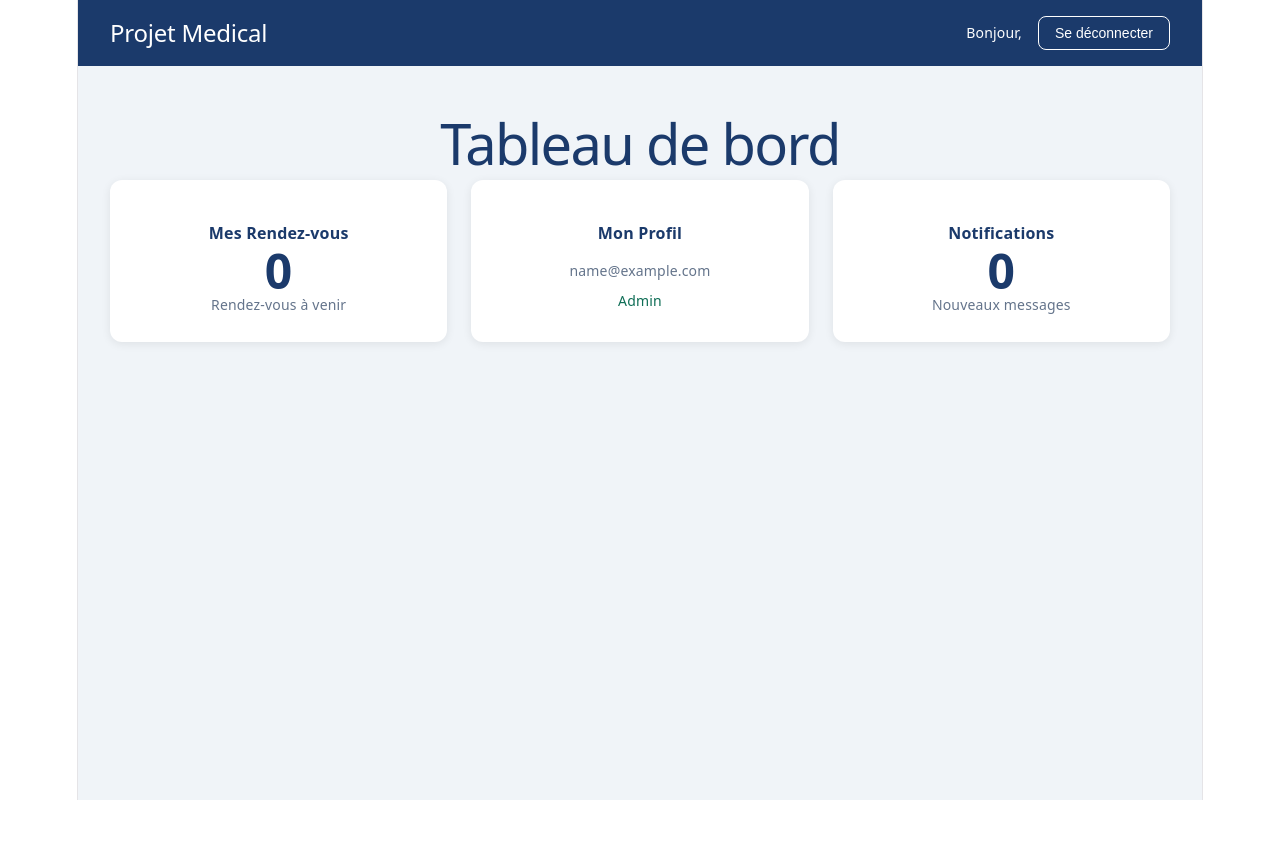
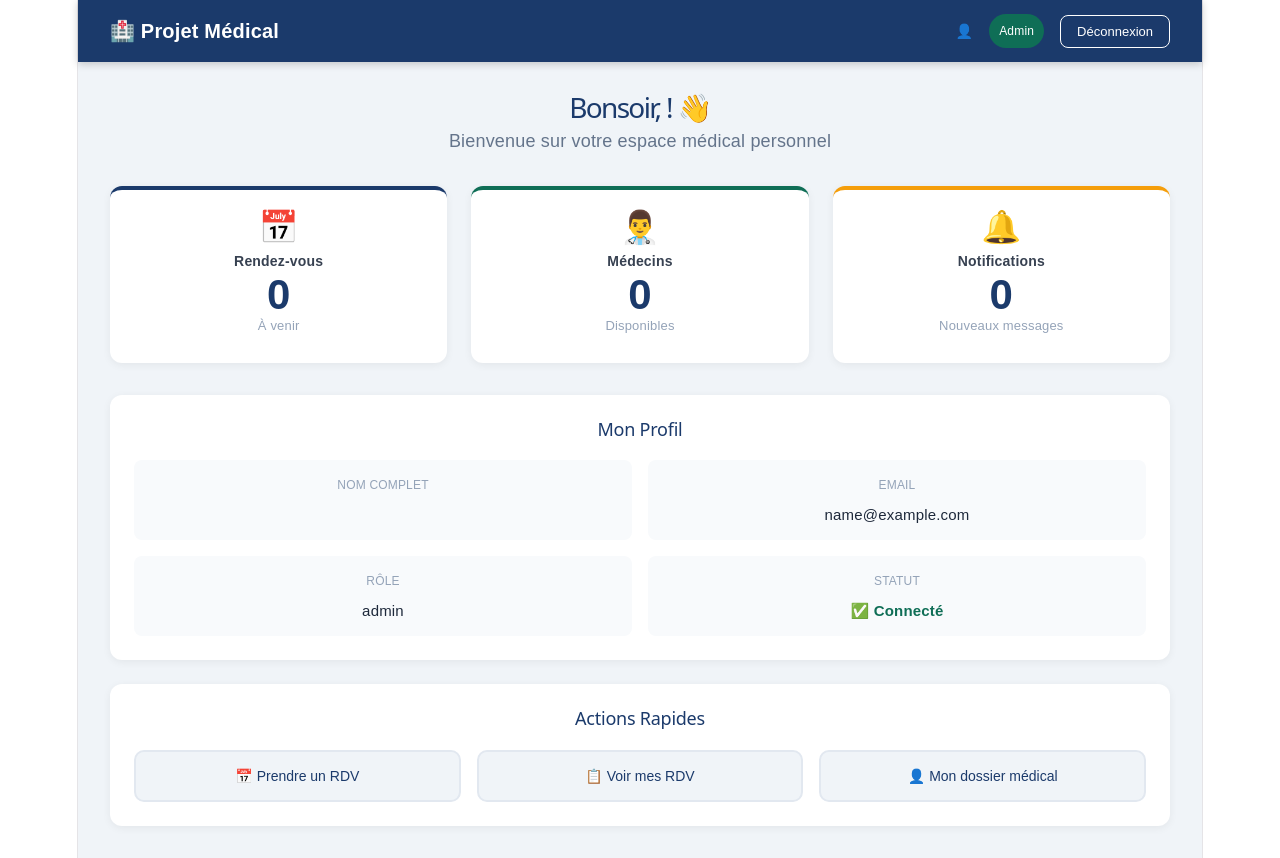
Before and after one commit to Checkkone/projet-medical, a React app in the folder frontend/: page /dashboard in a window 1280 px wide. Before the commit the page ends 800 px from the top, so only its background shows below. Built offline with nearby package versions, Linux system fonts and the light colour scheme; sample sign-in values are in the browser's storage; the HTML template or start-up script is replaced by a standard one.

Commit message:
feat(frontend): améliorer le Dashboard avec profil et actions rapides

```diff
--- a/frontend/src/pages/Dashboard.jsx
+++ b/frontend/src/pages/Dashboard.jsx
@@ -1,9 +1,19 @@
 import { useAuth } from '../context/AuthContext';
 import { useNavigate } from 'react-router-dom';
+import { useState, useEffect } from 'react';
 
 const Dashboard = () => {
   const { user, logout } = useAuth();
   const navigate = useNavigate();
+  const [heure, setHeure] = useState('');
+
+  // Afficher un message selon l'heure
+  useEffect(() => {
+    const h = new Date().getHours();
+    if (h < 12) setHeure('Bonjour');
+    else if (h < 18) setHeure('Bon après-midi');
+    else setHeure('Bonsoir');
+  }, []);
 
   const handleLogout = () => {
     logout();
@@ -12,38 +22,95 @@ const Dashboard = () => {
 
   return (
     <div style={styles.container}>
+
+      {/* Navbar */}
       <div style={styles.navbar}>
-        <h2 style={styles.logo}>Projet Medical</h2>
+        <div style={styles.navLeft}>
+          <span style={styles.logo}>🏥 Projet Médical</span>
+        </div>
         <div style={styles.navRight}>
-          <span style={styles.nomUser}>Bonjour, {user?.nom}</span>
+          <span style={styles.nomUser}>👤 {user?.nom}</span>
+          <span style={styles.roleTag}>{user?.role}</span>
           <button onClick={handleLogout} style={styles.boutonLogout}>
-            Se déconnecter
+            Déconnexion
           </button>
         </div>
       </div>
 
+      {/* Contenu */}
       <div style={styles.contenu}>
-        <h1 style={styles.titre}>Tableau de bord</h1>
 
+        {/* Message de bienvenue */}
+        <div style={styles.bienvenue}>
+          <h1 style={styles.titrebien}>{heure}, {user?.nom} ! 👋</h1>
+          <p style={styles.soustitre}>Bienvenue sur votre espace médical personnel</p>
+        </div>
+
+        {/* Cartes statistiques */}
         <div style={styles.grille}>
-          <div style={styles.carte}>
-            <h3 style={styles.carteTitre}>Mes Rendez-vous</h3>
+
+          <div style={{...styles.carte, borderTop: '4px solid #1B3A6B'}}>
+            <div style={styles.carteIcone}>📅</div>
+            <h3 style={styles.carteTitre}>Rendez-vous</h3>
             <p style={styles.carteNombre}>0</p>
-            <p style={styles.carteTexte}>Rendez-vous à venir</p>
+            <p style={styles.carteTexte}>À venir</p>
           </div>
 
-          <div style={styles.carte}>
-            <h3 style={styles.carteTitre}>Mon Profil</h3>
-            <p style={styles.carteTexte}>{user?.email}</p>
-            <p style={styles.carteRole}>{user?.role}</p>
+          <div style={{...styles.carte, borderTop: '4px solid #0F6E56'}}>
+            <div style={styles.carteIcone}>👨‍⚕️</div>
+            <h3 style={styles.carteTitre}>Médecins</h3>
+            <p style={styles.carteNombre}>0</p>
+            <p style={styles.carteTexte}>Disponibles</p>
           </div>
 
-          <div style={styles.carte}>
+          <div style={{...styles.carte, borderTop: '4px solid #F59E0B'}}>
+            <div style={styles.carteIcone}>🔔</div>
             <h3 style={styles.carteTitre}>Notifications</h3>
             <p style={styles.carteNombre}>0</p>
             <p style={styles.carteTexte}>Nouveaux messages</p>
           </div>
+
         </div>
+
+        {/* Informations profil */}
+        <div style={styles.profilCard}>
+          <h2 style={styles.profilTitre}>Mon Profil</h2>
+          <div style={styles.profilGrille}>
+            <div style={styles.profilItem}>
+              <span style={styles.profilLabel}>Nom complet</span>
+              <span style={styles.profilValeur}>{user?.nom}</span>
+            </div>
+            <div style={styles.profilItem}>
+              <span style={styles.profilLabel}>Email</span>
+              <span style={styles.profilValeur}>{user?.email}</span>
+            </div>
+            <div style={styles.profilItem}>
+              <span style={styles.profilLabel}>Rôle</span>
+              <span style={styles.profilValeur}>{user?.role}</span>
+            </div>
+            <div style={styles.profilItem}>
+              <span style={styles.profilLabel}>Statut</span>
+              <span style={{...styles.profilValeur, color: '#0F6E56', fontWeight: 'bold'}}>✅ Connecté</span>
+            </div>
+          </div>
+        </div>
+
+        {/* Actions rapides */}
+        <div style={styles.actionsCard}>
+          <h2 style={styles.profilTitre}>Actions Rapides</h2>
+          <div style={styles.boutonsGrille}>
+            <button style={styles.actionBouton}>
+              📅 Prendre un RDV
+            </button>
+            <button style={styles.actionBouton}>
+              📋 Voir mes RDV
+            </button>
+            <button style={styles.actionBouton}>
+              👤 Mon dossier médical
+            </button>
+          </div>
+        </div>
+
       </div>
     </div>
   );
@@ -52,27 +119,28 @@ const Dashboard = () => {
 const styles = {
   container: {
     minHeight: '100vh',
-    backgroundColor: '#f0f4f8',
+    backgroundColor: '#F0F4F8',
+    fontFamily: 'Arial, sans-serif',
   },
   navbar: {
     backgroundColor: '#1B3A6B',
-    padding: '16px 32px',
+    padding: '14px 32px',
     display: 'flex',
     justifyContent: 'space-between',
     alignItems: 'center',
+    boxShadow: '0 2px 8px rgba(0,0,0,0.2)',
   },
-  logo: {
+  navLeft: { display: 'flex', alignItems: 'center' },
+  logo: { color: 'white', fontSize: '20px', fontWeight: 'bold' },
+  navRight: { display: 'flex', alignItems: 'center', gap: '16px' },
+  nomUser: { color: 'white', fontSize: '14px' },
+  roleTag: {
+    backgroundColor: '#0F6E56',
     color: 'white',
-    margin: 0,
-  },
-  navRight: {
-    display: 'flex',
-    alignItems: 'center',
-    gap: '16px',
-  },
-  nomUser: {
-    color: 'white',
-    fontSize: '14px',
+    padding: '4px 10px',
+    borderRadius: '20px',
+    fontSize: '12px',
+    textTransform: 'capitalize',
   },
   boutonLogout: {
     backgroundColor: 'transparent',
@@ -81,48 +149,73 @@ const styles = {
     padding: '8px 16px',
     borderRadius: '8px',
     cursor: 'pointer',
-    fontSize: '14px',
+    fontSize: '13px',
   },
-  contenu: {
-    padding: '32px',
-  },
-  titre: {
-    color: '#1B3A6B',
-    marginBottom: '24px',
-  },
+  contenu: { padding: '32px', maxWidth: '1100px', margin: '0 auto' },
+  bienvenue: { marginBottom: '32px' },
+  titrebien: { color: '#1B3A6B', fontSize: '28px', margin: '0 0 8px 0' },
+  soustitre: { color: '#64748B', margin: 0 },
   grille: {
     display: 'grid',
     gridTemplateColumns: 'repeat(3, 1fr)',
     gap: '24px',
+    marginBottom: '32px',
   },
   carte: {
     backgroundColor: 'white',
     padding: '24px',
     borderRadius: '12px',
-    boxShadow: '0 2px 10px rgba(0,0,0,0.08)',
+    boxShadow: '0 2px 8px rgba(0,0,0,0.06)',
+    textAlign: 'center',
   },
-  carteTitre: {
+  carteIcone: { fontSize: '32px', marginBottom: '8px' },
+  carteTitre: { color: '#374151', fontSize: '14px', margin: '0 0 8px 0' },
+  carteNombre: { fontSize: '42px', fontWeight: 'bold', color: '#1B3A6B', margin: '0 0 4px 0' },
+  carteTexte: { color: '#94A3B8', fontSize: '13px', margin: 0 },
+  profilCard: {
+    backgroundColor: 'white',
+    padding: '24px',
+    borderRadius: '12px',
+    boxShadow: '0 2px 8px rgba(0,0,0,0.06)',
+    marginBottom: '24px',
+  },
+  profilTitre: { color: '#1B3A6B', marginBottom: '20px', fontSize: '18px' },
+  profilGrille: {
+    display: 'grid',
+    gridTemplateColumns: 'repeat(2, 1fr)',
+    gap: '16px',
+  },
+  profilItem: {
+    display: 'flex',
+    flexDirection: 'column',
+    gap: '4px',
+    padding: '12px',
+    backgroundColor: '#F8FAFC',
+    borderRadius: '8px',
+  },
+  profilLabel: { fontSize: '12px', color: '#94A3B8', textTransform: 'uppercase' },
+  profilValeur: { fontSize: '15px', color: '#1E293B', fontWeight: '500' },
+  actionsCard: {
+    backgroundColor: 'white',
+    padding: '24px',
+    borderRadius: '12px',
+    boxShadow: '0 2px 8px rgba(0,0,0,0.06)',
+  },
+  boutonsGrille: {
+    display: 'grid',
+    gridTemplateColumns: 'repeat(3, 1fr)',
+    gap: '16px',
+  },
+  actionBouton: {
+    padding: '16px',
+    backgroundColor: '#F0F4F8',
+    border: '2px solid #E2E8F0',
+    borderRadius: '10px',
+    cursor: 'pointer',
+    fontSize: '14px',
     color: '#1B3A6B',
-    marginBottom: '12px',
-    fontSize: '16px',
-  },
-  carteNombre: {
-    fontSize: '48px',
-    fontWeight: 'bold',
-    color: '#1B3A6B',
-    margin: '0 0 8px 0',
-  },
-  carteTexte: {
-    color: '#64748B',
-    fontSize: '14px',
-    margin: 0,
-  },
-  carteRole: {
-    color: '#0F6E56',
-    fontSize: '14px',
     fontWeight: '500',
-    textTransform: 'capitalize',
-    margin: '4px 0 0 0',
+    transition: 'all 0.2s',
   },
 };
 
```
